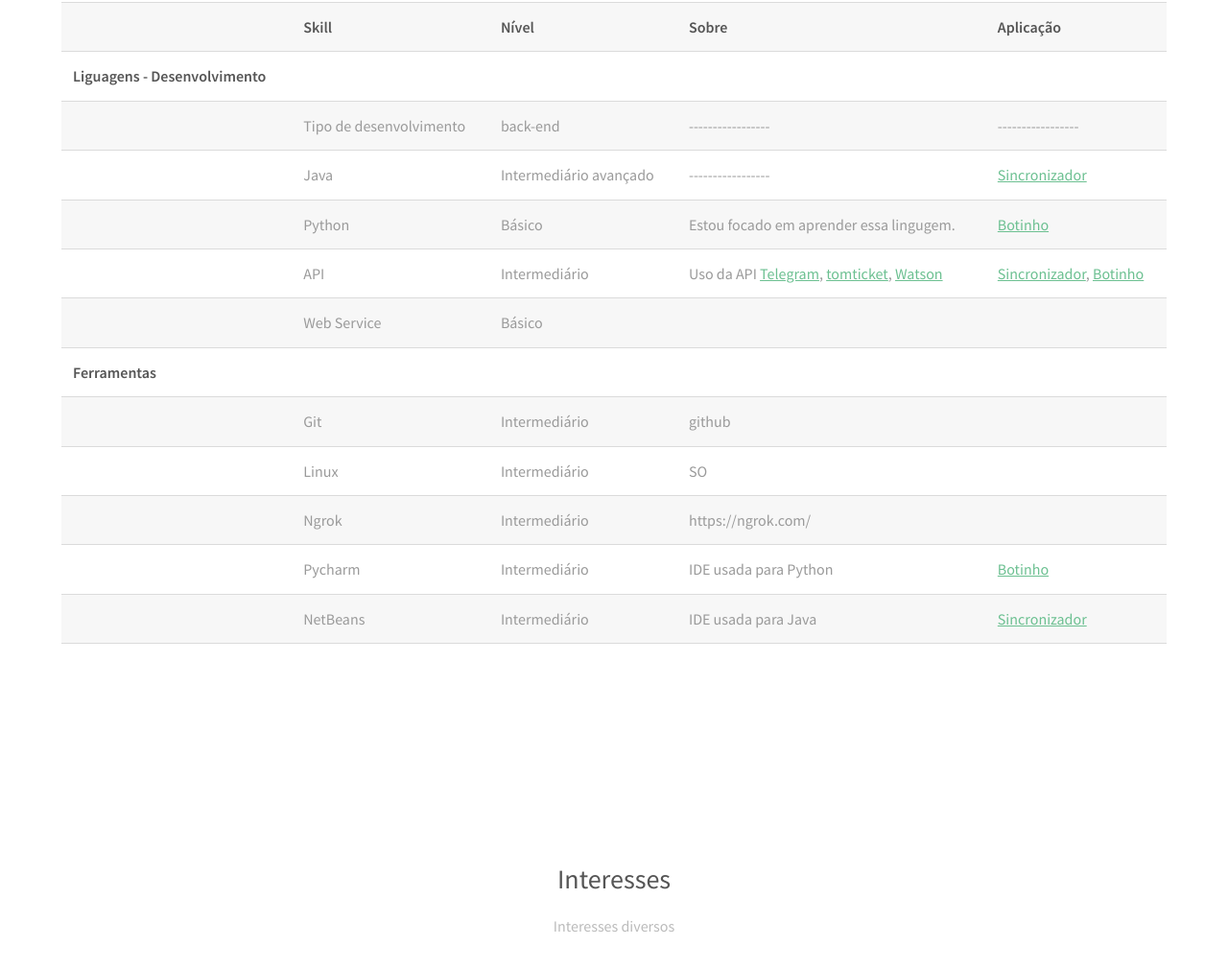
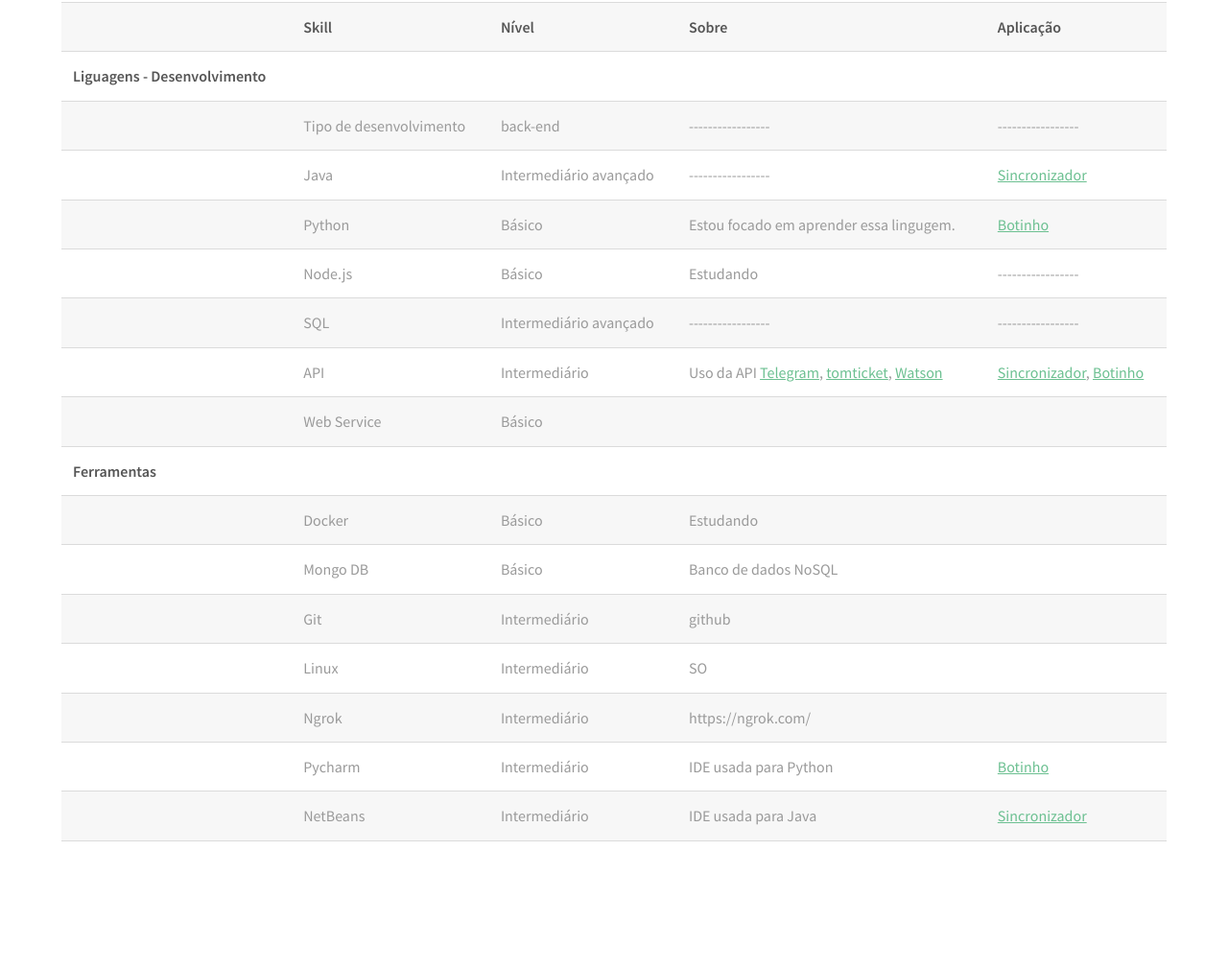
Before and after one commit to alves-dev/igormoreiraalves, a plain HTML site: page about.html in a window 1280 px wide. Shown: the part 2694-3704 px from the top of the page at 96% size. Drawn offline with nearby package versions, Linux system fonts and the light colour scheme; a script that the page names is missing.

Commit message:
Alteração de informações

```diff
--- a/about.html
+++ b/about.html
@@ -258,6 +258,20 @@
 					</tr>
 					<tr>
 						<td></td>
+						<td>Node.js</td>
+						<td>Básico</td>
+						<td>Estudando</td>
+						<td>-----------------</td>
+					</tr>
+					<tr>
+						<td></td>
+						<td>SQL</td>
+						<td>Intermediário avançado</td>
+						<td>-----------------</td>
+						<td>-----------------</td>
+					</tr>
+					<tr>
+						<td></td>
 						<td>API</td>
 						<td>Intermediário</td>
 						<td>
@@ -278,6 +292,20 @@
 					</tr>
 					<tr>
 						<td><strong>Ferramentas</strong></td>
+					</tr>
+					<tr>
+						<td></td>
+						<td>Docker</td>
+						<td>Básico</td>
+						<td>Estudando</td>
+						<td></td>
+					</tr>
+					<tr>
+						<td></td>
+						<td>Mongo DB</td>
+						<td>Básico</td>
+						<td>Banco de dados NoSQL</td>
+						<td></td>
 					</tr>
 					<tr>
 						<td></td>
```
Also changed, not shown: portfolio.html (+9 -3 lines).
